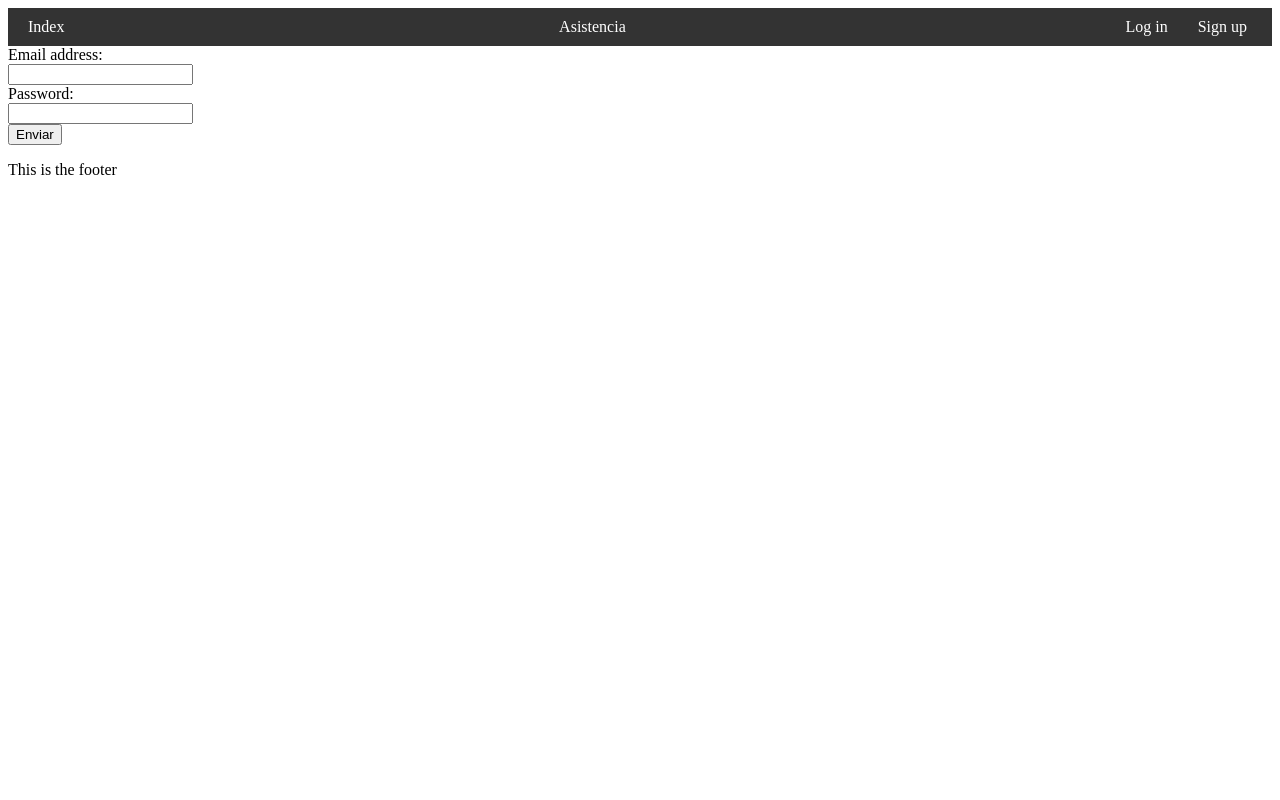
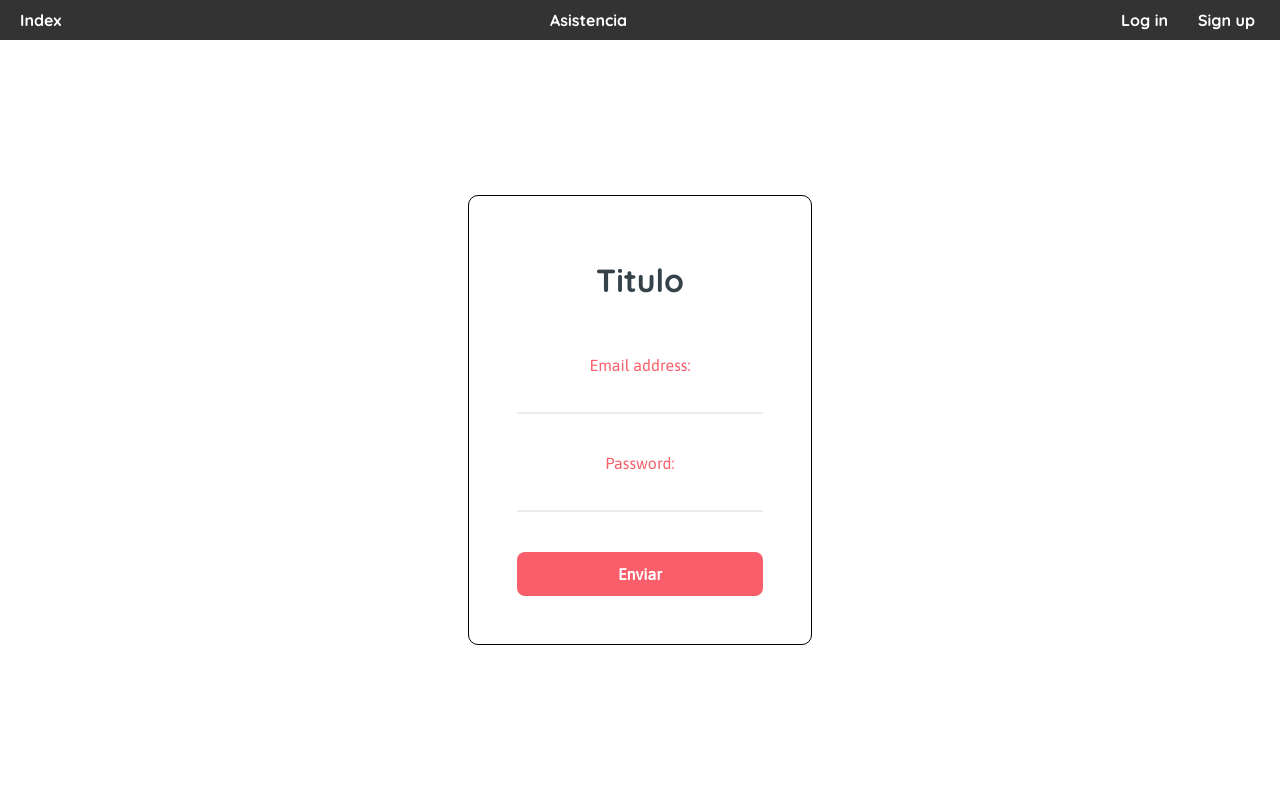
Before and after one commit to Sauloopez/bienestar-digital, a Django app: page /accounts/login/ in a window 1280 px wide. Run offline with Django 4.2, Linux system fonts and the light colour scheme.

Commit message:
Changes in HTML and CSS (Centering the div is a headache - average design)

```diff
--- a/bienestar_digital/home/templates/base.html
+++ b/bienestar_digital/home/templates/base.html
@@ -5,12 +5,15 @@
     <meta charset="UTF-8">
     <meta name="viewport" content="width=device-width, initial-scale=1.0">
     <title>Bienestar Digital</title>
+    <link rel="preconnect" href="https://fonts.googleapis.com">
+    <link rel="preconnect" href="https://fonts.gstatic.com" crossorigin>
+    <link href="https://fonts.googleapis.com/css2?family=Quicksand:wght@400;700&display=swap" rel="stylesheet">
+   <link href="https://fonts.googleapis.com/css2?family=Asap&family=Quicksand:wght@400;600;700&display=swap" rel="stylesheet">
     <link rel="stylesheet" type="text/css" href="{% static 'css/style_home.css'%}">
 
 </head>
-
 <body>
-    <header>
+    <header >
         <nav class="navbar">
         <a href="{% url 'index' %}">Index</a>
         <a href="{% url 'mark_asistence' %}">Asistencia</a>
@@ -25,18 +28,10 @@
                 </ul>
             </div>
         </nav>
-
     </header>
     <main class="main">
         {% block content %}{% endblock %}
     </main>
-    <footer class="footer">
-        <div>
-            <p>
-                This is the footer
-            </p>
-        </div>
-    </footer>
 
 </body>
 
--- a/bienestar_digital/home/templates/login.html
+++ b/bienestar_digital/home/templates/login.html
@@ -1,34 +1,36 @@
 {% extends "base.html" %}
 
 {% block content %}
-<div>
-    <div>
+<div class="body_login">
     {% if error %}
         <div>
             {{ error }}
         </div>
         {% endif %}
-        <form method="post" >
+        <form method="post" class="form">
+
+        <div class="form_container">
             {% csrf_token %}
             {% if request.GET.next%}
             <input type="hidden" name="next" value="{{ request.GET.next }}">
             {% else %}
             <input type="hidden" name="next" value="/">
             {% endif %}
-        <div>
+
+            <h2 class="form_title">Titulo</h2>
+            <div class="form_group">
                 {{ form.username.label_tag }}
+                {{ form.username }}
+                <span class="form_line"></span>
             </div>
-        <div>
-            {{ form.username }}
+            <div class="form_group">
+                {{ form.password.label_tag }}
+                {{ form.password }}
+                <span class="form_line"></span>
             </div>
-        <div>
-            {{ form.password.label_tag }}
+            <input type="submit" class="form_submit" value="Enviar">
         </div>
-        <div>
-            {{ form.password }}
-        </div>
-        <button type="submit">Enviar</button>
         </form>
 </div>
-</div>
+
 {% endblock content %}
--- a/bienestar_digital/static/css/style_home.css
+++ b/bienestar_digital/static/css/style_home.css
@@ -1,13 +1,58 @@
+*, ::before, ::after {
+    margin: 0;
+    padding: 0;
+    box-sizing: border-box;
+}
+
+body {
+    width: 100%;
+    min-height: 100vh;
+    display: flex;
+    flex-direction: column;
+}
+
 header {
     background-color: #333;
     padding: 10px;
+}
+
+form {
+    width: 90%;
+    max-width: 400px;
+    padding: 3em 3em;
+    border-radius: 10px;
+    box-shadow: 0 5px 10 px -5px rgb(0 0 0 / 30%);
+    text-align: center;
+    background-color: #ffffff;
+    margin: auto;
+    border: 1px solid black;
+}
+
+footer{
+    display: flex;
+    bottom: 0;
+    width: 100%;
+    height: auto;
+}
+
+.main{
+    justify-content: center;
+    align-items: center;
+    margin: auto;
+}
+
+.body_login{
+    display: flex;
+    justify-content: center;
+    margin: auto;
 }
 
 .navbar {
     display: flex;
     justify-content: space-between;
     align-items: center;
-
+    font-family: 'Quicksand', sans-serif;
+    font-weight: 700;
 }
 
 .navbar a {
@@ -15,7 +60,6 @@ header {
     text-decoration: none;
     margin: 0 10px;
 }
-
 
 .navbar ul {
     list-style: none;
@@ -28,3 +72,64 @@ header {
 .navbar li {
     margin: 0 5px;
 }
+
+.form_title{
+
+    font-size: 2rem;
+    margin-bottom: .5em;
+    color: #35424a;
+    font-family: 'Quicksand', sans-serif;
+    font-weight: 700;
+}
+
+.form_line{
+    font-weight: 400;
+    color: #000;
+}
+
+.form_container{
+    margin-top: 1em;
+    display: grid;
+    gap: 2.5em;
+}
+
+.form_group{
+    position: relative;
+    --color: #ebebeb;
+}
+
+.form-control{
+    width: 100%;
+    background: none;
+    color: #35424a;
+    font-size: 1rem;
+    padding: .6em .3em;
+    border: none;
+    outline: none;
+    border-bottom: 2px solid var(--color);
+    font-family: 'Asap', sans-serif;
+    font-weight: 600;
+}
+
+.form label{
+    font-family: 'Asap', sans-serif;
+    color: #f85f6a;
+    transform: translateY(-20px);
+}
+
+.form_submit{
+    background: #f85f6a;
+    color: #ffffff;
+    font-family: 'Asap', sans-serif;
+    font-weight: 600;
+    padding: .8em 0;
+    border: none;
+    border-radius: .5em;
+    font-size: 1rem;
+    cursor: pointer;
+}
+
+.form_submit:hover{
+
+background-color: #d9646c;
+}
```
Also changed, not shown: bienestar_digital/home/templates/signup.html (+12 -6 lines). Lines whose indentation alone changed are shown as unchanged.
